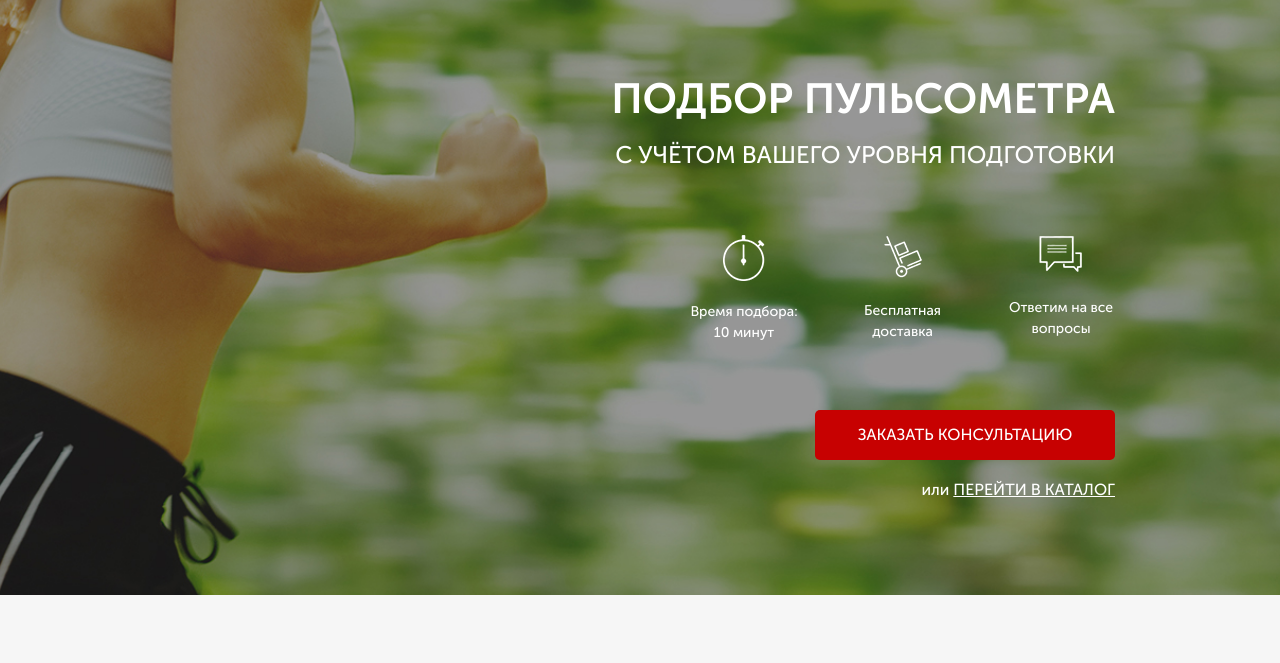
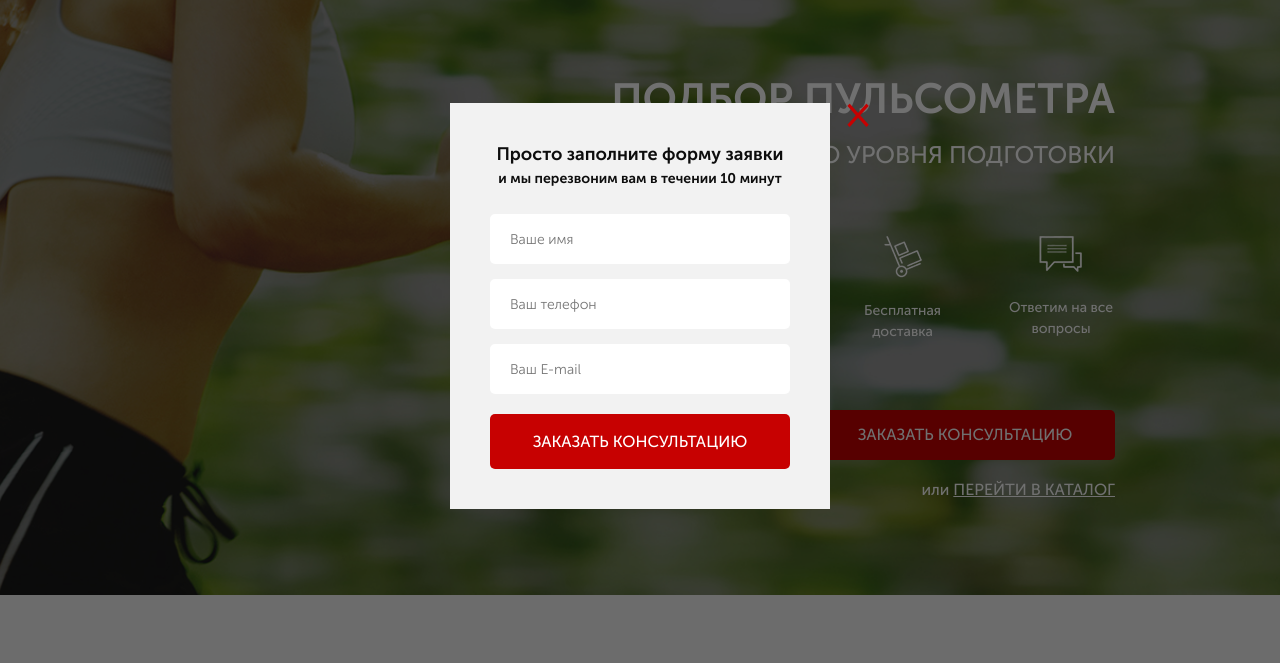
Before and after one commit to snod13/RunSmart, a website: page src/index.html in a window 1280 px wide. Both pictures are taken after a click on the button "ЗАКАЗАТЬ ЗВОНОК". Shown: the part 94-757 px from the top of the page. Drawn offline with nearby package versions, Linux system fonts and the light colour scheme.

Commit message:
Added and styled modals

```diff
--- a/src/index.html
+++ b/src/index.html
@@ -22,7 +22,7 @@
                 </div>
                 <div class="header__contacts">
                     <a href="tel:+74999228974" class="header__phone">+7 (499) 922-89-74</a>
-                    <button class="button">заказать звонок</button>
+                    <button data-modal="consultation" class="button">заказать звонок</button>
                 </div>
             </header>
 
@@ -48,7 +48,7 @@
                     </div>
                 </div>
 
-                <button class="button button_main">заказать кОНСУЛЬТАЦИЮ</button>
+                <button data-modal="consultation" class="button button_main">заказать кОНСУЛЬТАЦИЮ</button>
                 <div class="promo__link">
                     или
                     <a href="#">ПЕРЕЙТИ В КАТАЛОГ</a>
@@ -161,7 +161,41 @@
                     <div class="catalog-item__wrapper">
                         <div class="catalog-item__content catalog-item__content_active">
                             <img src="img/catalog/pulsometer.jpg" alt="pulsometer" class="catalog-item__img">
-                            <div class="catalog-item__subtitle">Пульсометр Polar FT1</div>
+                            <div class="catalog-item__subtitle">Пульсометр Suunto M2</div>
+                            <div class="catalog-item__descr">Для первых шагов в тренировках, основанных на сердечном
+                                ритме</div>
+                            <a href="#" class="catalog-item__link">подробнее</a>
+                        </div>
+                        <ul class="catalog-item__list">
+                            <li>
+                                Вы услышите звуковое оповещение о нужном пульсе во время тренировки;
+                            </li>
+                            <li>
+                                Вы увидите информативный графический индикатор целевых тренировочных зон пульса;
+                            </li>
+                            <li>
+                                Также Вы увидите информацию о расходе калорий за тренировку;
+                            </li>
+                            <li>
+                                Вы сможете посмотреть данные по 10 тренировкам.
+                            </li>
+                            <a href="#" class="catalog-item__back">назад</a>
+                        </ul>
+                    </div>
+                    <hr>
+                    <div class="catalog-item__footer">
+                        <div class="catalog-item__prices">
+                            <div class="catalog-item__old-price">4 750 руб.</div>
+                            <div class="catalog-item__price">4 500 руб.</div>
+                        </div>
+                        <button class="button button_mini">купить</button>
+                    </div>
+                </div>
+                <div class="catalog-item">
+                    <div class="catalog-item__wrapper">
+                        <div class="catalog-item__content catalog-item__content_active">
+                            <img src="img/catalog/pulsometer.jpg" alt="pulsometer" class="catalog-item__img">
+                            <div class="catalog-item__subtitle">Пульсометр Polar FT4</div>
                             <div class="catalog-item__descr">Для первых шагов в тренировках, основанных на сердечном
                                 ритме</div>
                             <a href="#" class="catalog-item__link">подробнее</a>
@@ -229,7 +263,7 @@
                     <div class="catalog-item__wrapper">
                         <div class="catalog-item__content catalog-item__content_active">
                             <img src="img/catalog/pulsometer.jpg" alt="pulsometer" class="catalog-item__img">
-                            <div class="catalog-item__subtitle">Пульсометр Polar FT1</div>
+                            <div class="catalog-item__subtitle">Пульсометр Suunto M2</div>
                             <div class="catalog-item__descr">Для первых шагов в тренировках, основанных на сердечном
                                 ритме</div>
                             <a href="#" class="catalog-item__link">подробнее</a>
@@ -263,41 +297,7 @@
                     <div class="catalog-item__wrapper">
                         <div class="catalog-item__content catalog-item__content_active">
                             <img src="img/catalog/pulsometer.jpg" alt="pulsometer" class="catalog-item__img">
-                            <div class="catalog-item__subtitle">Пульсометр Polar FT1</div>
-                            <div class="catalog-item__descr">Для первых шагов в тренировках, основанных на сердечном
-                                ритме</div>
-                            <a href="#" class="catalog-item__link">подробнее</a>
-                        </div>
-                        <ul class="catalog-item__list">
-                            <li>
-                                Вы услышите звуковое оповещение о нужном пульсе во время тренировки;
-                            </li>
-                            <li>
-                                Вы увидите информативный графический индикатор целевых тренировочных зон пульса;
-                            </li>
-                            <li>
-                                Также Вы увидите информацию о расходе калорий за тренировку;
-                            </li>
-                            <li>
-                                Вы сможете посмотреть данные по 10 тренировкам.
-                            </li>
-                            <a href="#" class="catalog-item__back">назад</a>
-                        </ul>
-                    </div>
-                    <hr>
-                    <div class="catalog-item__footer">
-                        <div class="catalog-item__prices">
-                            <div class="catalog-item__old-price">4 750 руб.</div>
-                            <div class="catalog-item__price">4 500 руб.</div>
-                        </div>
-                        <button class="button button_mini">купить</button>
-                    </div>
-                </div>
-                <div class="catalog-item">
-                    <div class="catalog-item__wrapper">
-                        <div class="catalog-item__content catalog-item__content_active">
-                            <img src="img/catalog/pulsometer.jpg" alt="pulsometer" class="catalog-item__img">
-                            <div class="catalog-item__subtitle">Пульсометр Polar FT1</div>
+                            <div class="catalog-item__subtitle">Пульсометр Polar FT4</div>
                             <div class="catalog-item__descr">Для первых шагов в тренировках, основанных на сердечном
                                 ритме</div>
                             <a href="#" class="catalog-item__link">подробнее</a>
@@ -513,6 +513,40 @@
         </div>
     </footer>
 
+    <div class="overlay">
+        <div class="modal" id="consultation">
+            <div class="modal__close">&times;</div>
+            <div class="modal__subtitle">Просто заполните форму заявки</div>
+            <div class="modal__descr">и мы перезвоним вам в течении 10 минут</div>
+            <form class="feed-form feed-form_mt25" action="#">
+                <input name="name" required placeholder="Ваше имя" type="text">
+                <input name="phone" required placeholder="Ваш телефон" type="number">
+                <input name="email" required placeholder="Ваш E-mail" type="email">
+
+                <button class="button button_submit">заказать кОНСУЛЬТАЦИЮ</button>
+            </form>
+        </div>
+
+        <div class="modal" id="order">
+            <div class="modal__close">&times;</div>
+            <div class="modal__subtitle">Ваш заказ:</div>
+            <div class="modal__descr">Пульсометр Polar FT1</div>
+            <form class="feed-form feed-form_mt25" action="#">
+                <input name="name" required placeholder="Ваше имя" type="text">
+                <input name="phone" required placeholder="Ваш телефон" type="number">
+                <input name="email" required placeholder="Ваш E-mail" type="email">
+
+                <button class="button button_submit">заказать кОНСУЛЬТАЦИЮ</button>
+            </form>
+        </div>
+
+        <div class="modal modal_mini" id="thanks">
+            <div class="modal__close">&times;</div>
+            <div class="modal__subtitle">Спасибо за вашу заявку!</div>
+            <div class="modal__descr">Наш менеджер свяжется с вами в ближайшее время!</div>
+        </div>
+    </div>
+
     <script src="//code.jquery.com/jquery-1.11.0.min.js"></script>
     <script src="//code.jquery.com/jquery-migrate-1.2.1.min.js"></script>
     <script src="js/slick.min.js"></script>
--- a/src/js/script.js
+++ b/src/js/script.js
@@ -33,4 +33,17 @@ $(document).ready(function () {
 
     toggleSlide('.catalog-item__link');
     toggleSlide('.catalog-item__back');
+
+    $('[data-modal=consultation]').on('click', function() {
+      $('.overlay, #consultation').fadeIn();
+    });
+    $('.modal__close').on('click', function() {
+      $('.overlay, #consultation, #thanks, #order'). fadeOut();
+    });
+    $('.button_mini').each(function(i) {
+      $(this).on('click', function() {
+        $('#order .modal__descr').text($('.catalog-item__subtitle').eq(i).text());
+        $('.overlay, #order').fadeIn();
+      });
+    });
 });
--- a/src/sass/blocks/_forms.scss
+++ b/src/sass/blocks/_forms.scss
@@ -17,4 +17,7 @@
             margin-bottom: 20px;
         }
     }
+    &_mt25 {
+        margin-top: 25px;
+    }
 }
--- /dev/null
+++ b/src/sass/blocks/_modal.scss
@@ -0,0 +1,47 @@
+.overlay {
+    display: none;
+    position: fixed;
+    width: 100%;
+    height: 100%;
+    top: 0;
+    background-color: rgba(0,0,0, .56);
+}
+
+.modal {
+    position: absolute;
+    top: 50%;
+    left: 50%;
+    transform: translate(-50%, -50%);
+    width: 380px;
+    min-height: 400px;
+    background: #F2F2F2;
+    padding: 38px 40px 40px 40px;
+    &__close {
+        position: absolute;
+        top: 0;
+        right: -40px;
+        font-size: 41px;
+        line-height: 21px;
+        color: $main-color;
+        cursor: pointer;
+    }
+    &__subtitle {
+        font-weight: 700;
+        font-size: 18px;
+        text-align: center;
+        color: #0D0D0D;
+    }
+    &__descr {
+        font-weight: 700;
+        font-size: 14px;
+        text-align: center;
+        color: #0D0D0D;
+    }
+    &_mini {
+        min-height: 140px;
+    }
+}
+
+#consultation, #order, #thanks {
+    display: none;
+}
--- a/src/sass/style.scss
+++ b/src/sass/style.scss
@@ -32,6 +32,7 @@
 @import 'blocks/catalog';
 @import 'blocks/review';
 @import 'blocks/footer';
+@import 'blocks/modal';
 
 
 @import 'base/media';
```
Also changed, not shown: src/css/style.min.css.
